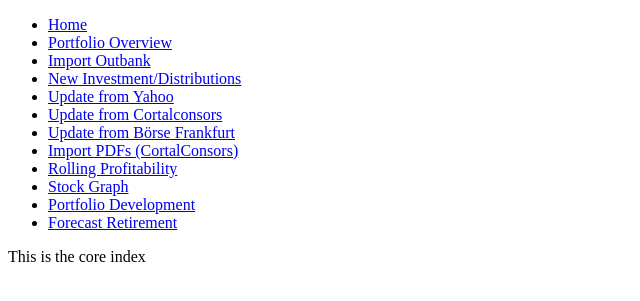
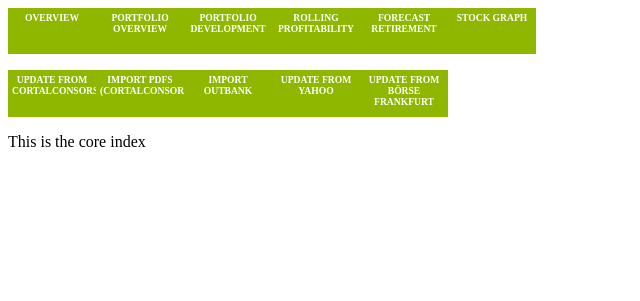
Before and after one commit to danst0/Portfolio, a Django app: page /core/ in a window 1280 px wide. Shown: the top 301 px of the page, without its empty margins (0-640 px from the left). Run offline with Django 3.2, Linux system fonts and the light colour scheme; parts of the project's set-up code (start-up, migrations or seed data) failed here and were passed over.

Commit message:
Some changes to the core layout

```diff
--- a/core/static/style.css
+++ b/core/static/style.css
@@ -0,0 +1,103 @@
+.nav ul {
+    list-style-type: none;
+    margin: 0;
+    padding: 0;
+}
+.nav li {
+    float: left;
+}
+
+.nav a:link, .nav a:visited {
+    display: block;
+    width: 80px;
+    height: 4em;
+    font-weight: bold;
+    color: #FFFFFF;
+    background-color: #8FB700;
+    text-align: center;
+    padding: 4px;
+    text-decoration: none;
+    text-transform: uppercase;
+    font-size:0.6em;
+}
+
+.nav a:hover, .nav a:active {
+    background-color: #CB8800;
+}
+
+.divide {
+    clear:both;
+    margin-bottom: 1em;
+}
+
+table {
+    border-collapse: collapse;
+    width: 100%
+}
+
+table, th, td {
+    border: none;
+    border-bottom: 1px solid black;
+}
+
+td {
+    text-align: right;
+    padding: 3px;
+    margin: 5px;
+}
+
+// Overview Doughnut
+
+.canvas-wrapper{
+	background-color: #fff;
+}
+
+.rightCanvas{
+	float: right;
+}
+
+.leftCanvas{
+	float: left;
+}
+
+#container {
+    width: 100%;
+}
+
+#total {
+    left: 330px;
+    top: 290px;
+    position: absolute;
+    font-size: 3em;
+    width: 150px;
+    text-align: center;
+}
+
+
+// LEGEND
+.doughnut-legend {
+  list-style-type: none;
+  padding-left: 0px;
+}
+.doughnut-legend li {
+  display: block;
+  float: left;
+  clear:both;
+  padding: 0.5em;
+}
+.doughnut-legend li span {
+    border-radius: 0.3em;
+    width: 1.1em;
+    height: 1.1em;
+    float: left;
+    display: block;
+    margin-right: 0.5em;
+}
+
+#legend {
+    left: 630px;
+    top: 120px;
+    position: absolute;
+    font-size: 0.7em;
+    text-transform: uppercase;
+}
--- a/core/templates/base.html
+++ b/core/templates/base.html
@@ -1,7 +1,10 @@
+{% load staticfiles %}
+
 <!DOCTYPE html>
 <html lang="en">
     <head>
         <meta charset="utf-8">
+        <link rel="stylesheet" type="text/css" href="{% static "style.css" %}">
         <title>{{ block_title }}</title>
         <!-- <link rel="stylesheet" href="style.css">
         <script src="script.js"></script> -->
@@ -9,20 +12,33 @@
     </head>
     <body>
         {% block nav %}
-        <ul id="nav">
-            <li>{% block nav-home %}<a href="{% url 'index' %}">Home</a>{% endblock %}</li>
-            <li>{% block nav-portfolio_overview %}<a href="{% url 'portfolio_overview' %}">Portfolio Overview</a>{% endblock %}</li>
-            <li>{% block nav-outbank %}<a href="{% url 'import_outbank' %}">Import Outbank</a>{% endblock %}</li>
-            <li>{% block nav-new-invest %}<a href="{% url 'new_invest' %}">New Investment/Distributions</a>{% endblock %}</li>
-            <li>{% block nav-update-yahoo %}<a href="{% url 'import_historic_quotes' %}">Update from Yahoo</a>{% endblock %}</li>
-            <li>{% block nav-update-cc-quotes %}<a href="{% url 'import_cortalconsors_quotes' %}">Update from Cortalconsors</a>{% endblock %}</li>
-            <li>{% block nav-update-bf %}<a href="{% url 'update_stocks_boerse_frankfurt' %}">Update from Börse Frankfurt</a>{% endblock %}</li>
-            <li>{% block import_pdf %}<a href="{% url 'update' %}">Import PDFs (CortalConsors)</a>{% endblock %}</li>
-            <li>{% block nav-rolling_profitability %}<a href="{% url 'rolling_profitability' %}">Rolling Profitability</a>{% endblock %}</li>
-            <li>{% block nav-stock_graph %}<a href="{% url 'stock_graph' %}">Stock Graph</a>{% endblock %}</li>
-            <li>{% block nav-portfolio_development %}<a href="{% url 'portfolio_development' %}">Portfolio Development</a>{% endblock %}</li>
-            <li>{% block nav-forecast_retirement %}<a href="{% url 'forecast_retirement' %}">Forecast Retirement</a>{% endblock %}</li>
-        </ul>
+        <div class="nav">
+            <ul>
+                <!--<li>{% block nav-home %}<a href="{% url 'index' %}">Home</a>{% endblock %}</li>-->
+                <li>{% block nav-new-invest %}<a href="{% url 'new_invest' %}">Overview</a>{% endblock %}</li>
+                <li>{% block nav-portfolio_overview %}<a href="{% url 'portfolio_overview' %}">Portfolio Overview</a>{% endblock %}</li>
+
+                <li>{% block nav-portfolio_development %}<a href="{% url 'portfolio_development' %}">Portfolio Development</a>{% endblock %}</li>
+                <li>{% block nav-rolling_profitability %}<a href="{% url 'rolling_profitability' %}">Rolling Profitability</a>{% endblock %}</li>
+                <li>{% block nav-forecast_retirement %}<a href="{% url 'forecast_retirement' %}">Forecast Retirement</a>{% endblock %}</li>
+                <li>{% block nav-stock_graph %}<a href="{% url 'stock_graph' %}">Stock Graph</a>{% endblock %}</li>
+
+            </ul>
+        </div>
+        <div class="divide"></div>
+        <div class="nav">
+            <ul>
+
+                <li>{% block nav-update-cc-quotes %}<a href="{% url 'import_cortalconsors_quotes' %}">Update from Cortalconsors</a>{% endblock %}</li>
+                <li>{% block import_pdf %}<a href="{% url 'update' %}">Import PDFs (CortalConsors)</a>{% endblock %}</li>
+                <li>{% block nav-outbank %}<a href="{% url 'import_outbank' %}">Import Outbank</a>{% endblock %}</li>
+                <li>{% block nav-update-yahoo %}<a href="{% url 'import_historic_quotes' %}">Update from Yahoo</a>{% endblock %}</li>
+                <li>{% block nav-update-bf %}<a href="{% url 'update_stocks_boerse_frankfurt' %}">Update from Börse Frankfurt</a>{% endblock %}</li>
+
+            </ul>
+        </div>
+
+        <div class="divide"></div>
         {% endblock %}
         {% block content %}
             Say my name
```
